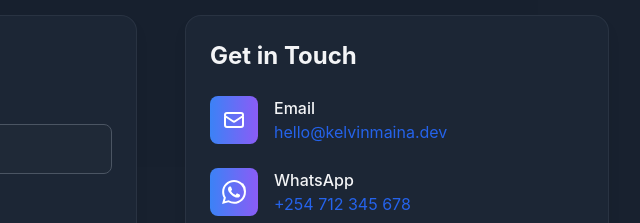
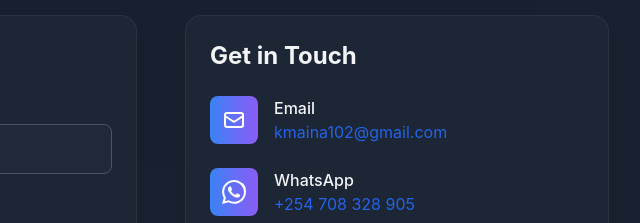
Before and after one commit to kevmaina001/myportfolio1, a website built with Vite: page index.html in a window 1280 px wide. Shown: the part 4660-4883 px from the top of the page, 479-1119 px from the left. Built offline with nearby package versions, Linux system fonts and the light colour scheme.

Commit message:
new portfolio

```diff
--- a/index.html
+++ b/index.html
@@ -164,7 +164,7 @@
                   <path d="M23.953 4.57a10 10 0 01-2.825.775 4.958 4.958 0 002.163-2.723c-.951.555-2.005.959-3.127 1.184a4.92 4.92 0 00-8.384 4.482C7.69 8.095 4.067 6.13 1.64 3.162a4.822 4.822 0 00-.666 2.475c0 1.71.87 3.213 2.188 4.096a4.904 4.904 0 01-2.228-.616v.06a4.923 4.923 0 003.946 4.827 4.996 4.996 0 01-2.212.085 4.936 4.936 0 004.604 3.417 9.867 9.867 0 01-6.102 2.105c-.39 0-.779-.023-1.17-.067a13.995 13.995 0 007.557 2.209c9.053 0 13.998-7.496 13.998-13.985 0-.21 0-.42-.015-.63A9.935 9.935 0 0024 4.59z"/>
                 </svg>
               </a>
-              <a href="mailto:hello@kelvinmaina.dev" class="text-gray-600 dark:text-gray-300 hover:text-gray-900 dark:hover:text-white transition-colors" aria-label="Email">
+              <a href="mailto:kmaina102@gmail.com" class="text-gray-600 dark:text-gray-300 hover:text-gray-900 dark:hover:text-white transition-colors" aria-label="Email">
                 <svg class="w-6 h-6" fill="none" stroke="currentColor" viewBox="0 0 24 24">
                   <path stroke-linecap="round" stroke-linejoin="round" stroke-width="2" d="M3 8l7.89 5.26a2 2 0 002.22 0L21 8M5 19h14a2 2 0 002-2V7a2 2 0 00-2-2H5a2 2 0 00-2 2v10a2 2 0 002 2z"/>
                 </svg>
@@ -698,7 +698,7 @@
                   </div>
                   <div>
                     <div class="font-medium">Email</div>
-                    <a href="mailto:hello@kelvinmaina.dev" class="text-primary-600 dark:text-primary-400 hover:underline">hello@kelvinmaina.dev</a>
+                    <a href="mailto:kmaina102@gmail.com" class="text-primary-600 dark:text-primary-400 hover:underline">kmaina102@gmail.com</a>
                   </div>
                 </div>
 
@@ -710,7 +710,7 @@
                   </div>
                   <div>
                     <div class="font-medium">WhatsApp</div>
-                    <a href="https://wa.me/254712345678" target="_blank" rel="noopener noreferrer" class="text-primary-600 dark:text-primary-400 hover:underline">+254 712 345 678</a>
+                    <a href="https://wa.me/254708328905" target="_blank" rel="noopener noreferrer" class="text-primary-600 dark:text-primary-400 hover:underline">+254 708 328 905</a>
                   </div>
                 </div>
 
@@ -769,7 +769,7 @@
               <path d="M23.953 4.57a10 10 0 01-2.825.775 4.958 4.958 0 002.163-2.723c-.951.555-2.005.959-3.127 1.184a4.92 4.92 0 00-8.384 4.482C7.69 8.095 4.067 6.13 1.64 3.162a4.822 4.822 0 00-.666 2.475c0 1.71.87 3.213 2.188 4.096a4.904 4.904 0 01-2.228-.616v.06a4.923 4.923 0 003.946 4.827 4.996 4.996 0 01-2.212.085 4.936 4.936 0 004.604 3.417 9.867 9.867 0 01-6.102 2.105c-.39 0-.779-.023-1.17-.067a13.995 13.995 0 007.557 2.209c9.053 0 13.998-7.496 13.998-13.985 0-.21 0-.42-.015-.63A9.935 9.935 0 0024 4.59z"/>
             </svg>
           </a>
-          <a href="mailto:hello@kelvinmaina.dev" class="hover:text-white transition-colors" aria-label="Email">
+          <a href="mailto:kmaina102@gmail.com" class="hover:text-white transition-colors" aria-label="Email">
             <svg class="w-6 h-6" fill="none" stroke="currentColor" viewBox="0 0 24 24">
               <path stroke-linecap="round" stroke-linejoin="round" stroke-width="2" d="M3 8l7.89 5.26a2 2 0 002.22 0L21 8M5 19h14a2 2 0 002-2V7a2 2 0 00-2-2H5a2 2 0 00-2 2v10a2 2 0 002 2z"/>
             </svg>
```
